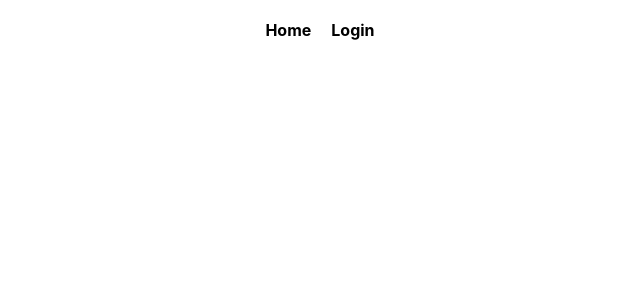
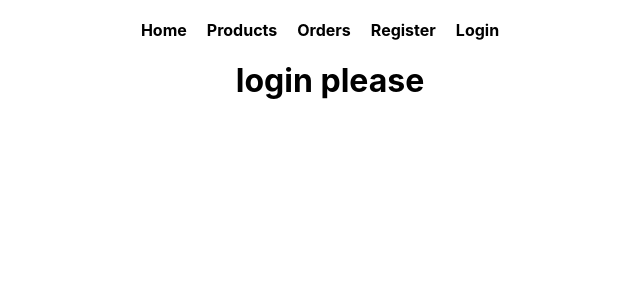
Before and after one commit to neyaznafiz/router-firebase-integration, a React (Create React App) app: page /login in a window 1280 px wide. Shown: the top 300 px of the page, without its empty margins (310-950 px from the left). Built offline with nearby package versions, Linux system fonts and the light colour scheme.

Commit message:
register component added

```diff
--- a/src/Components/Header/Header.js
+++ b/src/Components/Header/Header.js
@@ -8,6 +8,9 @@ const Header = () => {
 
             <nav>
                 <Link to="/">Home</Link>
+                <Link to="/products">Products</Link>
+                <Link to="/orders">Orders</Link>
+                <Link to="/register">Register</Link>
                 <Link to="/login">Login</Link>
             </nav>
 
--- a/src/Components/Login/Login.js
+++ b/src/Components/Login/Login.js
@@ -4,7 +4,7 @@ import './Login.css'
 const Login = () => {
     return (
         <div>
-
+            <h1>login please</h1>
         </div>
     );
 };
```
Also changed, not shown: src/Components/Register/Register.js (added, +11 -0 lines), src/Components/Register/Register.css (added).
